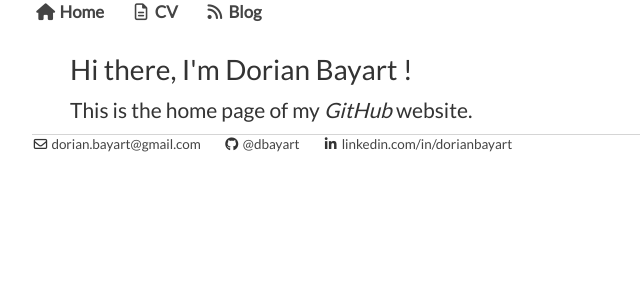
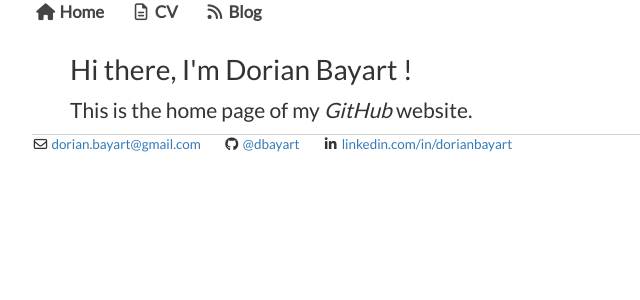
Before and after one commit to dorianbayart/dorianbayart.github.io, a Jekyll site: the page built from index.html, in a window 1280 px wide. Shown: the top 300 px of the page, without its empty margins (0-640 px from the left). Built offline with Jekyll 4.4.1, drawn with Linux system fonts in a browser that asks for light colours; nearby versions of some CDN libraries.

Commit message:
Update main.css

```diff
--- a/css/main.css
+++ b/css/main.css
@@ -1,7 +1,3 @@
-@viewport {
-	width: device-width; /* largeur du viewport */
-	zoom: 1; /* zoom initial à 1.0 */
-}
 
 body {
 	font-family:'Lato', 'Helvetica', 'Sans-Serif';
@@ -32,7 +28,7 @@
     display: inline;
     margin-right: 20px;
 }
-nav a, footer a {
+nav a {
     text-decoration: none;
     color: #444;
 }
@@ -48,7 +44,6 @@
     line-height: 1.4em;
     color: #333;
 }
-
 footer {
     border-top: 1px solid #d5d5d5;
     font-size: .8em;
@@ -63,7 +58,7 @@
     list-style: none;
 }
 
-@media only screen and (max-width: 1024px) {
+@media only screen and (max-width: 860px) {
 
     footer ul li {
         margin-right: 12px;
```
